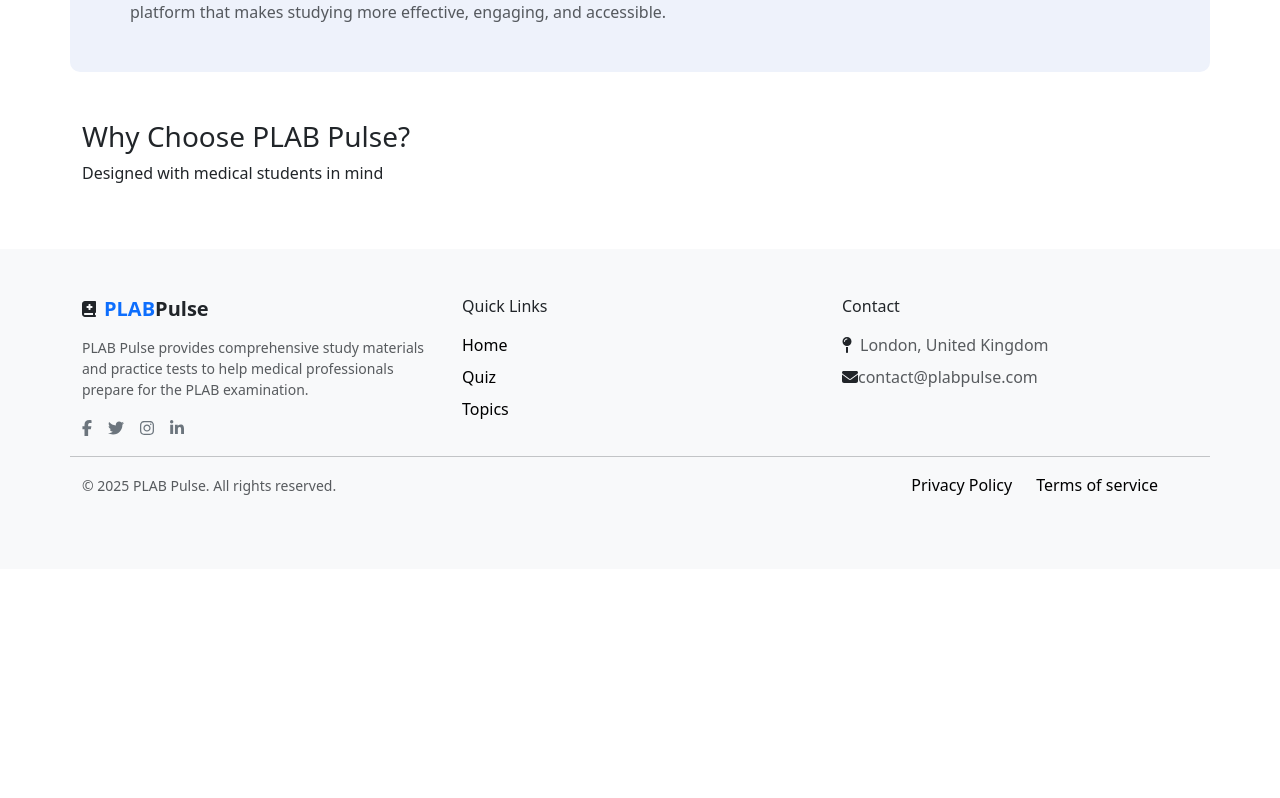
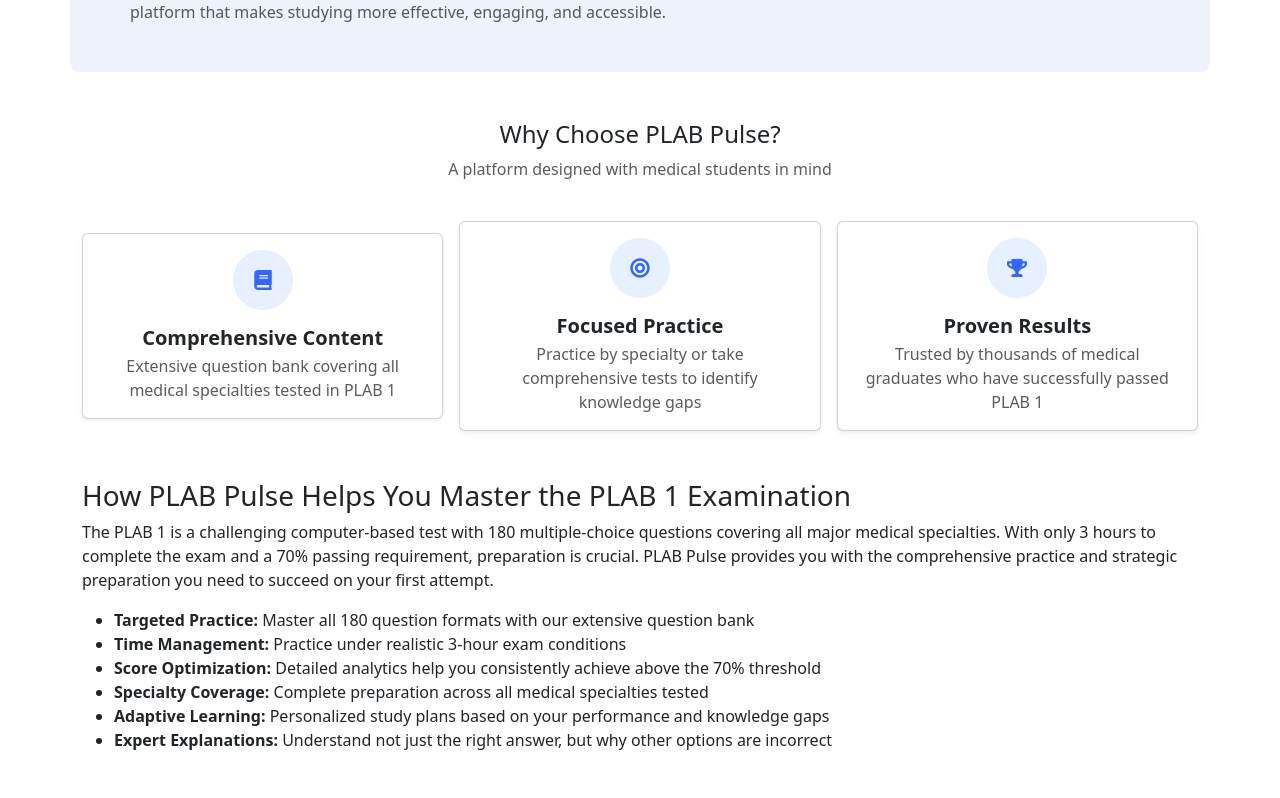
Before and after one commit to joehalls605/PlubPulse, a React (Vite) app in the folder plubPulseApp/: page /about in a window 1280 px wide. Shown: the part 562-1360 px from the top of the page. Before the commit the page ends 1131 px from the top, so only its background shows below. Built offline with nearby package versions, Linux system fonts and the light colour scheme.

Commit message:
More work on the About page, AboutExamination component, WhyChoose component, and header.

```diff
--- /dev/null
+++ b/plubPulseApp/src/components/AboutExamination.jsx
@@ -0,0 +1,25 @@
+import React from 'react';
+
+const AboutExamination = () => {
+
+    return (
+        <div className="container mt-6">
+            <h3>How PLAB Pulse Helps You Master the PLAB 1 Examination</h3>
+            <p>The PLAB 1 is a challenging computer-based test with 180 multiple-choice questions covering all major medical specialties.
+                With only 3 hours to complete the exam and a 70% passing requirement, preparation is crucial. PLAB Pulse provides you with
+                the comprehensive practice and strategic preparation you need to succeed on your first attempt.
+            </p>
+            <ul>
+                <li><strong>Targeted Practice:</strong> Master all 180 question formats with our extensive question bank</li>
+                <li><strong>Time Management:</strong> Practice under realistic 3-hour exam conditions</li>
+                <li><strong>Score Optimization:</strong> Detailed analytics help you consistently achieve above the 70% threshold</li>
+                <li><strong>Specialty Coverage:</strong> Complete preparation across all medical specialties tested</li>
+                <li><strong>Adaptive Learning:</strong> Personalized study plans based on your performance and knowledge gaps</li>
+                <li><strong>Expert Explanations:</strong> Understand not just the right answer, but why other options are incorrect</li>
+            </ul>
+        </div>
+    )
+
+}
+
+export default AboutExamination;
--- a/plubPulseApp/src/components/WhyChoose.jsx
+++ b/plubPulseApp/src/components/WhyChoose.jsx
@@ -1,5 +1,5 @@
 import React from 'react';
-import { FaUserFriends, FaClock, FaBullseye } from 'react-icons/fa';
+import { FaBook, FaBullseye, FaTrophy } from 'react-icons/fa';
 
 const WhyChoose = () => {
 
@@ -7,41 +7,40 @@
     return (
         <div className="container mt-6">
             <div className="row mb-4 d-flex align-items-center justify-content-center text-center">
-                <h4>Good to Know</h4>
-                <p className="text-muted">Key insights to help you prepare effectively</p>
+                <h4>Why Choose PLAB Pulse?</h4>
+                <p className="text-muted">A platform designed with medical students in mind</p>
             </div>
 
             <div className="d-flex flex-row gap-3 align-items-center justify-content-center">
                 <div className="good-to-know card text-center p-3 shadow-sm">
                     <div className="good-to-know-icon-circle mx-auto mb-3">
-                        <FaUserFriends className="good-to-know-icon"/>
+                        <FaBook className="good-to-know-icon"/>
                     </div>
-                    <h5 className="fw-bold mb-1">85%</h5>
+                    <h5 className="fw-bold mb-1">Comprehensive Content</h5>
                     <p className="text-muted mb-0">
-                        Average pass rate<br/>
-                        for well-prepared<br/>
-                        candidates
-                    </p>
-                </div>
-                <div className="good-to-know card text-center p-3 shadow-sm">
-                    <div className="good-to-know-icon-circle mx-auto mb-3">
-                        <FaClock className="good-to-know-icon"/>
-                    </div>
-                    <h5 className="fw-bold mb-1">3 months</h5>
-                    <p className="text-muted mb-0">
-                        Recommended<br/>
-                        study duration for<br/>
-                        optimal results
+                        Extensive question bank covering all<br/>
+                        medical specialties tested in PLAB 1<br/>
                     </p>
                 </div>
                 <div className="good-to-know card text-center p-3 shadow-sm">
                     <div className="good-to-know-icon-circle mx-auto mb-3">
                         <FaBullseye className="good-to-know-icon"/>
                     </div>
-                    <h5 className="fw-bold mb-1">70%</h5>
+                    <h5 className="fw-bold mb-1">Focused Practice</h5>
                     <p className="text-muted mb-0">
-                        Minimum score<br/>
-                        required to pass<br/>
+                        Practice by specialty or take<br/>
+                        comprehensive tests to identify<br/>
+                        knowledge gaps<br/>
+                    </p>
+                </div>
+                <div className="good-to-know card text-center p-3 shadow-sm">
+                    <div className="good-to-know-icon-circle mx-auto mb-3">
+                        <FaTrophy className="good-to-know-icon"/>
+                    </div>
+                    <h5 className="fw-bold mb-1">Proven Results</h5>
+                    <p className="text-muted mb-0">
+                        Trusted by thousands of medical<br/>
+                        graduates who have successfully passed<br/>
                         PLAB 1
                     </p>
                 </div>
--- a/plubPulseApp/src/layout/Header.jsx
+++ b/plubPulseApp/src/layout/Header.jsx
@@ -33,7 +33,7 @@
                             <li className="nav-item">
                                 <NavLink to="/about" className="nav-text mx-3">
                                     <FontAwesomeIcon icon={faBook}/>
-                                    <span className="ms-2" onClick={() => handleStartQuiz("Shuffle")}>About</span>
+                                    <span className="ms-2" onClick={() => handleStartQuiz("Shuffle")}>About Us</span>
                                 </NavLink>
                             </li>
                         </ul>
--- a/plubPulseApp/src/pages/About.jsx
+++ b/plubPulseApp/src/pages/About.jsx
@@ -1,5 +1,7 @@
 import React from 'react';
 import { FaBullseye } from 'react-icons/fa';
+import WhyChoose from "../components/WhyChoose.jsx";
+import AboutExamination from "../components/AboutExamination.jsx";
 
 const About = () => {
 
@@ -8,7 +10,7 @@
             <div className="text-center mb-5">
                 <h1 className="mb-3 fw-bold display-4">About Us</h1>
                 <p className="lead mx-auto" style={{maxWidth: "800px"}}>
-                    We're here to support  medical graduates every step of the way—offering guidance,
+                    We're here to support medical graduates every step of the way—offering guidance,
                     resources, and encouragement to help you confidently prepare for PLAB 1 and begin your journey
                     toward a medical career in the UK.
                 </p>
@@ -33,11 +35,12 @@
             </div>
             <div className="mt-5">
                 <div className="row">
-                    <h3>Why Choose PLAB Pulse?</h3>
-                    <p>Designed with medical students in mind</p>
+                    <WhyChoose/>
                 </div>
+            </div>
+            <div className="mt-5">
                 <div className="row">
-
+                    <AboutExamination/>
                 </div>
             </div>
         </div>
```
